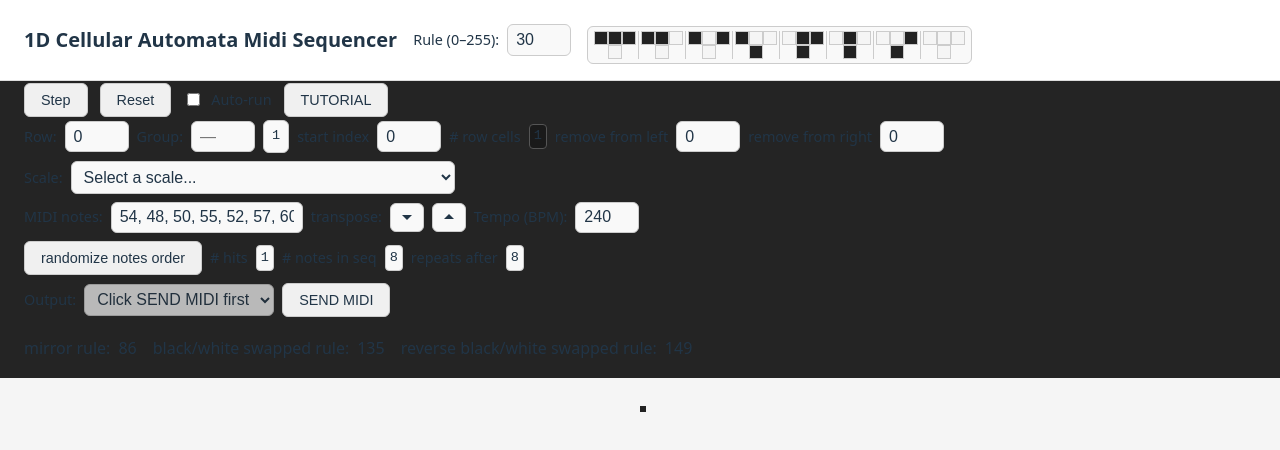
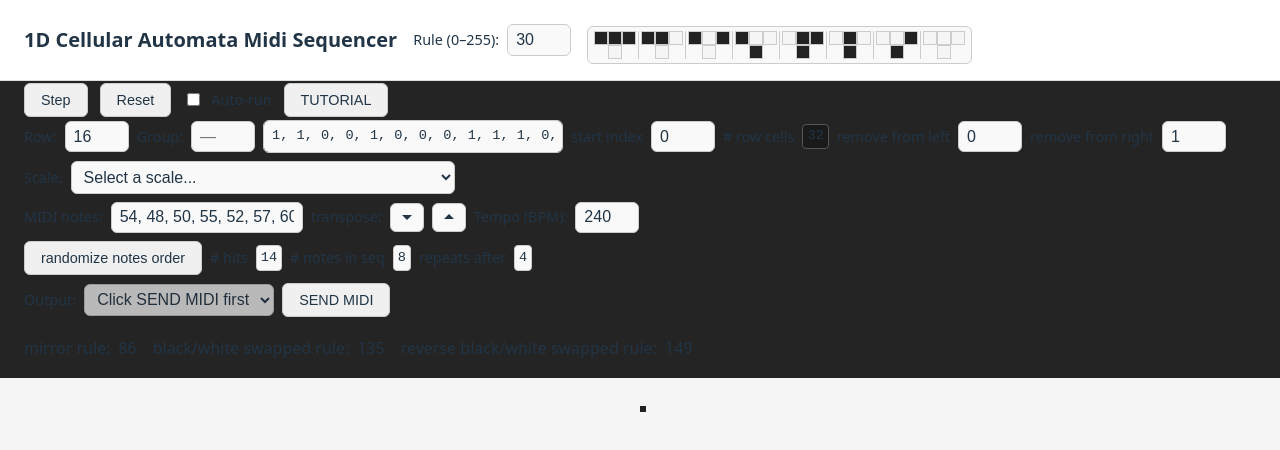
Before and after one commit to nathanfenoglio/wolfram-cellular-automata-midi-notes, a React (Vite) app: page / in a window 1280 px wide. Shown: the top 450 px of the page. Built offline with nearby package versions, Linux system fonts and the light colour scheme.

Commit message:
adjust default values for row to 16 and remove from right to 1

```diff
--- a/src/components/RowViewer.jsx
+++ b/src/components/RowViewer.jsx
@@ -67,10 +67,10 @@ function lcm(a, b) {
 // display user's row of cellular automata as 0s 1s and all sorts of other data and controls for user to manipulate
 // send midi notes based on row pattern of 0s 1s converted to user specified scale
 export function RowViewer({ rule, grid, isSending, setIsSending }) {
-  const [rowIndexInput, setRowIndexInput] = useState("0");
+  const [rowIndexInput, setRowIndexInput] = useState("16");
   const [groupingInput, setGroupingInput] = useState("");
   const [removeFromLeftInput, setRemoveFromLeftInput] = useState("0");
-  const [removeFromRightInput, setRemoveFromRightInput] = useState("0");
+  const [removeFromRightInput, setRemoveFromRightInput] = useState("1");
   const [startIndexInput, setStartIndexInput] = useState("0");
 
   const rowIndex = parseInt(rowIndexInput, 10);
```
